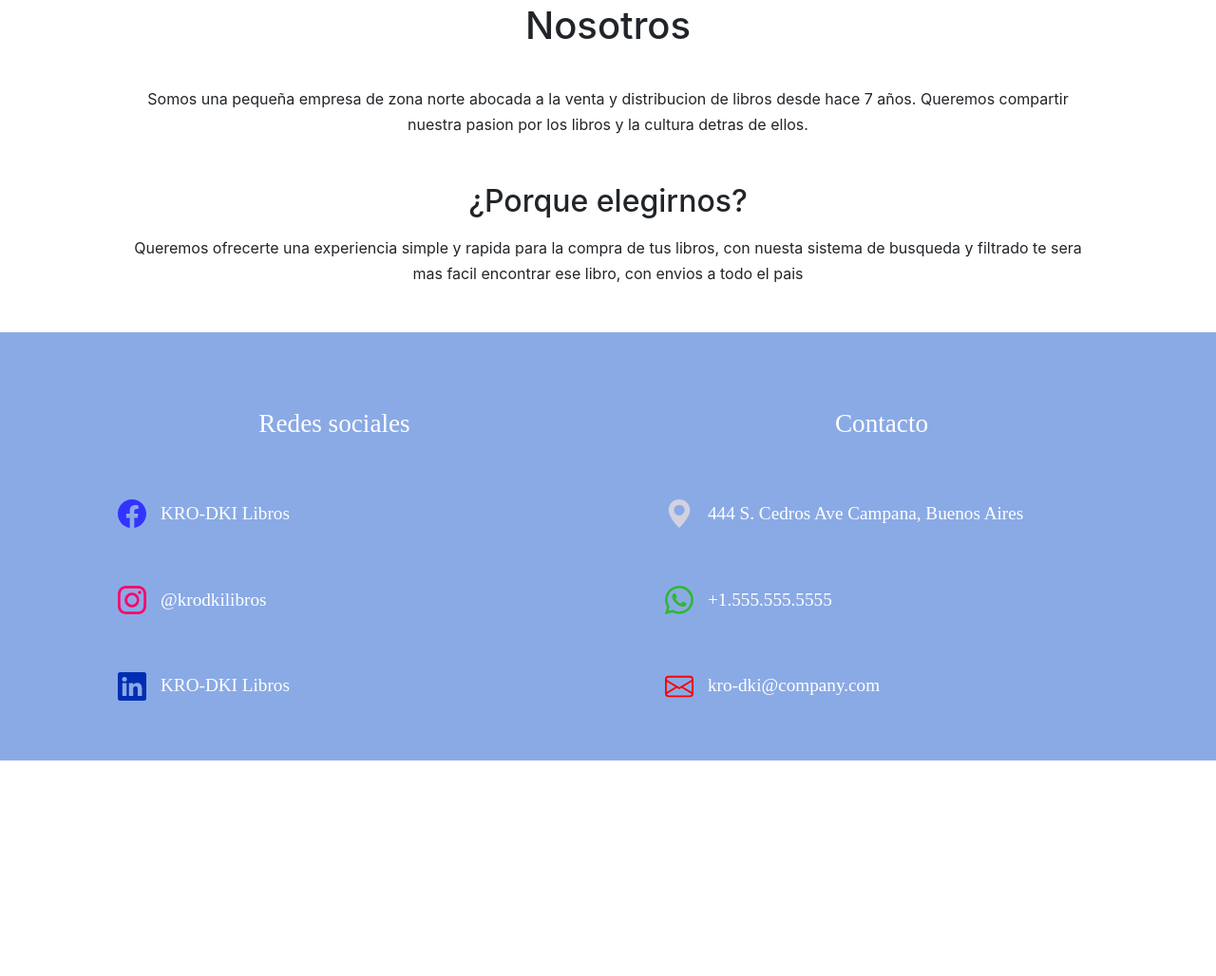
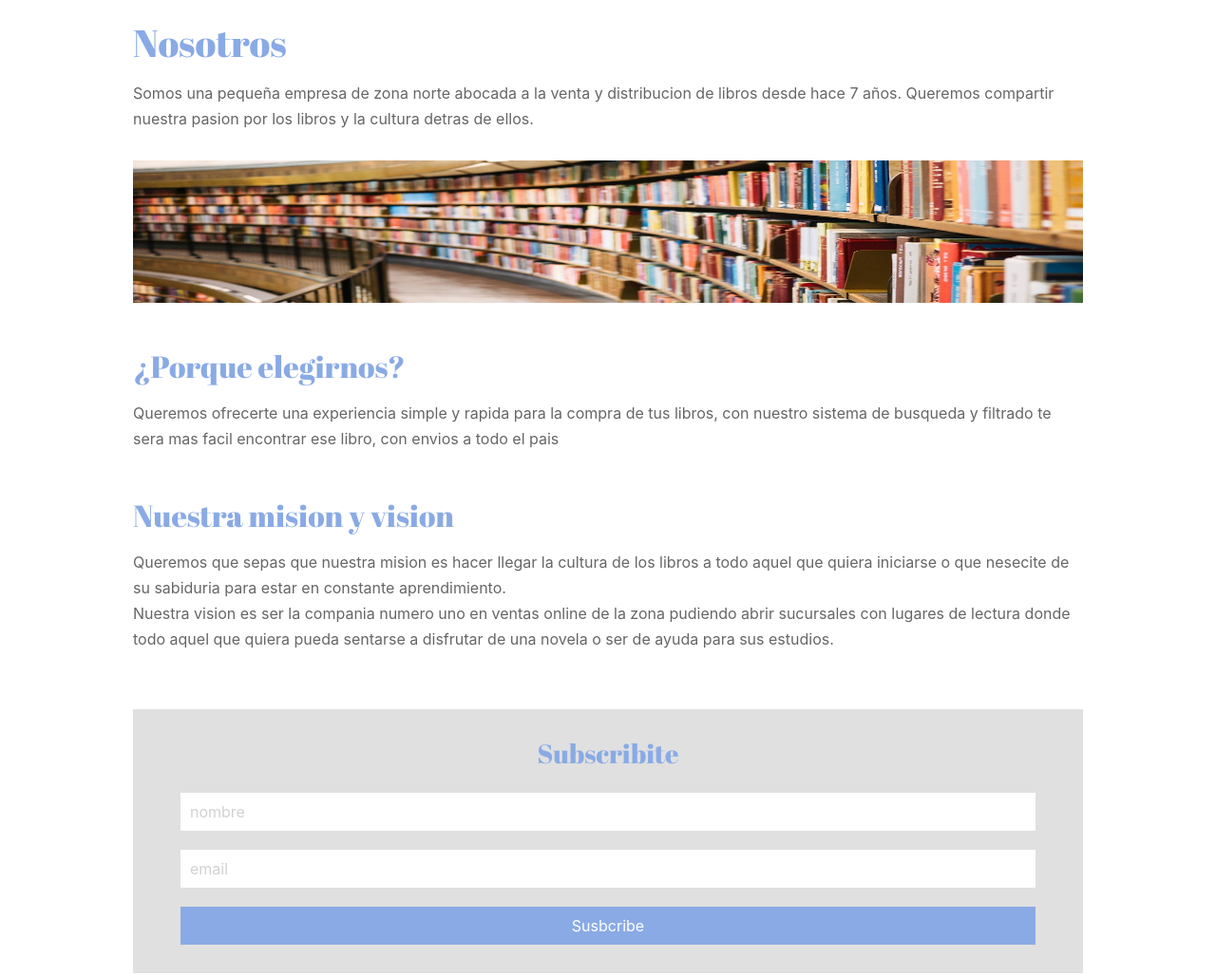
Before and after one commit to chino-hub/proyecto-final, a website: page pages/nosotros.html in a window 1280 px wide. Shown: the part 72-1100 px from the top of the page at 95% size. Before the commit the page ends 873 px from the top, so only its background shows below. Drawn offline with nearby package versions, Linux system fonts and the light colour scheme; a web font is replaced by a local one.

Commit message:
estilos-aboutUs

```diff
--- a/pages/nosotros.html
+++ b/pages/nosotros.html
@@ -15,7 +15,7 @@
     <div class="container-fluid">
         <div class="row">
             <div class="col-12 p-0">
-                <header id="header">
+                <header id="header" class="boxShadow">
                     <nav class="contenedor navBar d-flex flex-row-reverse justify-content-col-between flex-md-row justify-content-md-between">
                         <div class=" nav__logo m-md-0">
                             <a class="text-decoration-none d-inline-block m-auto" href="../index.html">KRO-DKI <span>libros</span></a>
@@ -48,20 +48,45 @@
         <div class="row">
             <section class="col-12">
                 <div class="contenidoSeccionNosotros">
-                    <div class="titulo">
-                        <h1>Nosotros</h1>
+                    <div class="contenido">
+                        <div class="titulo mb-3 mt-5">
+                            <h1>Nosotros</h1>
+                        </div>
+                        <p>Somos una pequeña empresa de zona norte abocada a la venta y distribucion de libros desde hace 7 años. Queremos compartir nuestra pasion por los libros y la cultura detras de ellos.
+                        </p>
                     </div>
+                    <figure class="imgLibreria">
+                        <img src="../assets/imagenes/fondo-libreria.jpeg" alt="libreria">
+                    </figure>
                     <div class="contenido">
-                        <p>Somos una pequeña empresa de zona norte abocada a la venta y distribucion de libros desde hace 7 años. Queremos compartir nuestra pasion por los libros y la cultura detras de ellos.
+                        <div class="titulo mb-3 mt-5">
+                            <h2>¿Porque elegirnos?</h2>
+                        </div>
+                        <p>Queremos ofrecerte una experiencia simple y rapida para la compra de tus libros, con nuestro sistema de busqueda y filtrado te sera mas facil encontrar ese libro, con envios a todo el pais
                         </p>
                     </div>
                     <div class="contenido">
                         <div class="titulo mb-3 mt-5">
-                            <h2>¿Porque elegirnos?</h2>
+                            <h2>Nuestra mision y vision</h2>
                         </div>
-                        <p>Queremos ofrecerte una experiencia simple y rapida para la compra de tus libros, con nuesta sistema de busqueda y filtrado te sera mas facil encontrar ese libro, con envios a todo el pais
+                        <p>
+                            Queremos que sepas que nuestra mision es hacer llegar la cultura de los libros a todo aquel que quiera iniciarse o que nesecite de su sabiduria para estar en constante aprendimiento.
+                            <br> Nuestra vision es ser la compania numero uno en ventas online de la zona pudiendo abrir sucursales con lugares de lectura donde todo aquel que quiera pueda sentarse a disfrutar de una novela o ser de ayuda para sus estudios.
                         </p>
                     </div>
+                </div>
+            </section>
+        </div>
+        <!-- INICIO FORMULARIO -->
+        <div class="row">
+            <section class="col-12">
+                <div class="subscripcion">
+                    <h3 class="titulo mb-4">Subscribite</h3>
+                    <form class="formulario" action="#">
+                        <input class="input" type="text" value="nombre" placeholder="Nombre">
+                        <input class="input" type="email" value="email" placeholder="Email">
+                        <input class="boton" type="submit" value="Susbcribe">
+                    </form>
                 </div>
             </section>
         </div>
--- a/scss/_nosotros.scss
+++ b/scss/_nosotros.scss
@@ -1,11 +1,22 @@
 @import "colores";
+// FUENTES
+@import url('https://fonts.googleapis.com/css2?family=Abril+Fatface&display=swap');
 body {
     margin: 0;
     padding: 0;
 }
 
+.boxShadow {
+    box-shadow: 0px 0px 14px 8px rgba(102, 102, 102, 0.5);
+}
+
 .contenidoSeccionNosotros>div {
-    text-align: center;
+    text-align: left;
+}
+
+.titulo {
+    font-family: 'Abril Fatface', cursive;
+    color: $color-blue;
 }
 
 .contenidoSeccionNosotros {
@@ -17,3 +28,49 @@ body {
         line-height: 1.7rem;
     }
 }
+
+.contenido p {
+    color: #666;
+}
+
+.imgLibreria {
+    width: 80%;
+    height: 150px;
+    margin: auto;
+    margin-top: 30px;
+    img {
+        width: 100%;
+        height: 100%;
+    }
+}
+
+// ESTILOS FORMULARIO
+.subscripcion {
+    text-align: center;
+    width: 80%;
+    margin: auto;
+    margin-top: 60px;
+    background-color: rgba(102, 102, 102, 0.2);
+    padding: 30px 0px;
+}
+
+.formulario {
+    display: flex;
+    flex-direction: column;
+    width: 90%;
+    margin: auto;
+    .input {
+        margin-bottom: 20px;
+        border-style: none;
+        padding: 8px 0px;
+        padding-left: 10px;
+        color: rgba(102, 102, 102, 0.3);
+    }
+}
+
+.boton {
+    background-color: $color-blue;
+    color: $color-white;
+    padding: 8px 0px;
+    border-style: none;
+}
```
Also changed, not shown: css/style.css.
